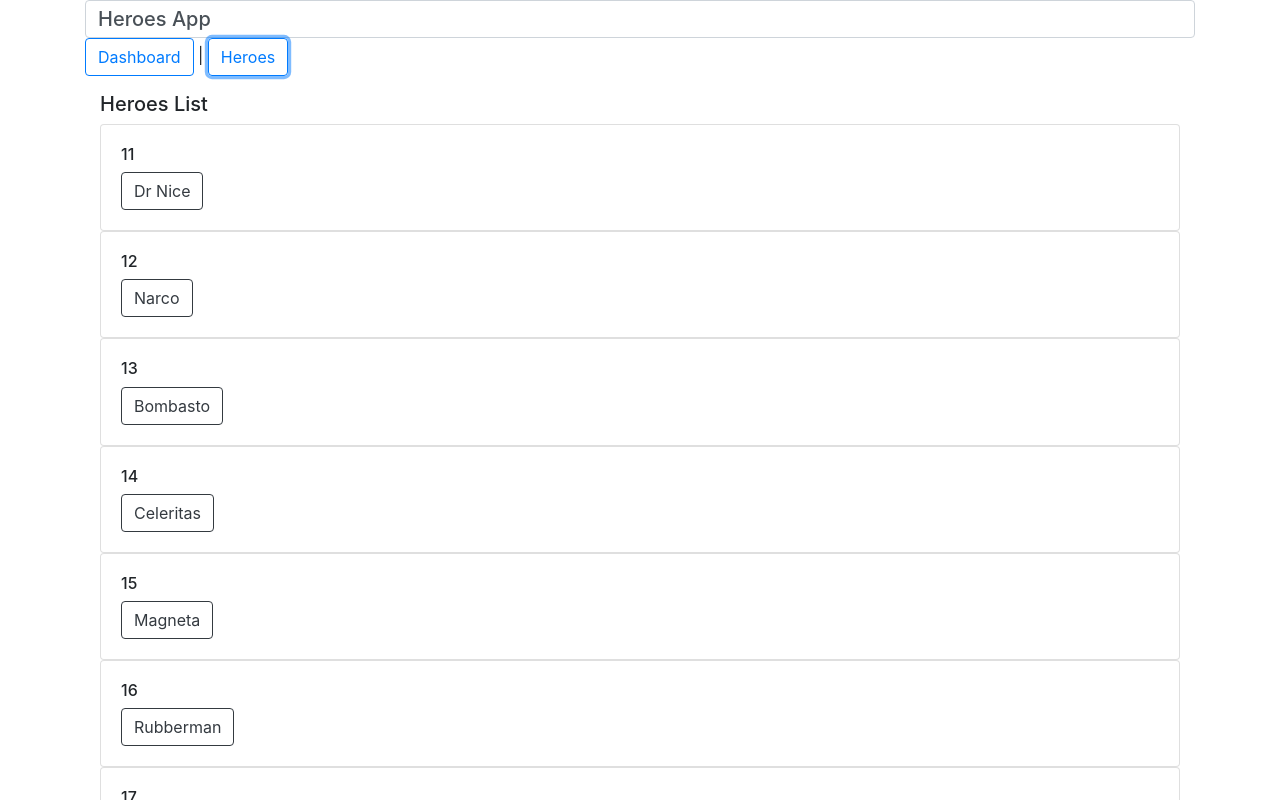
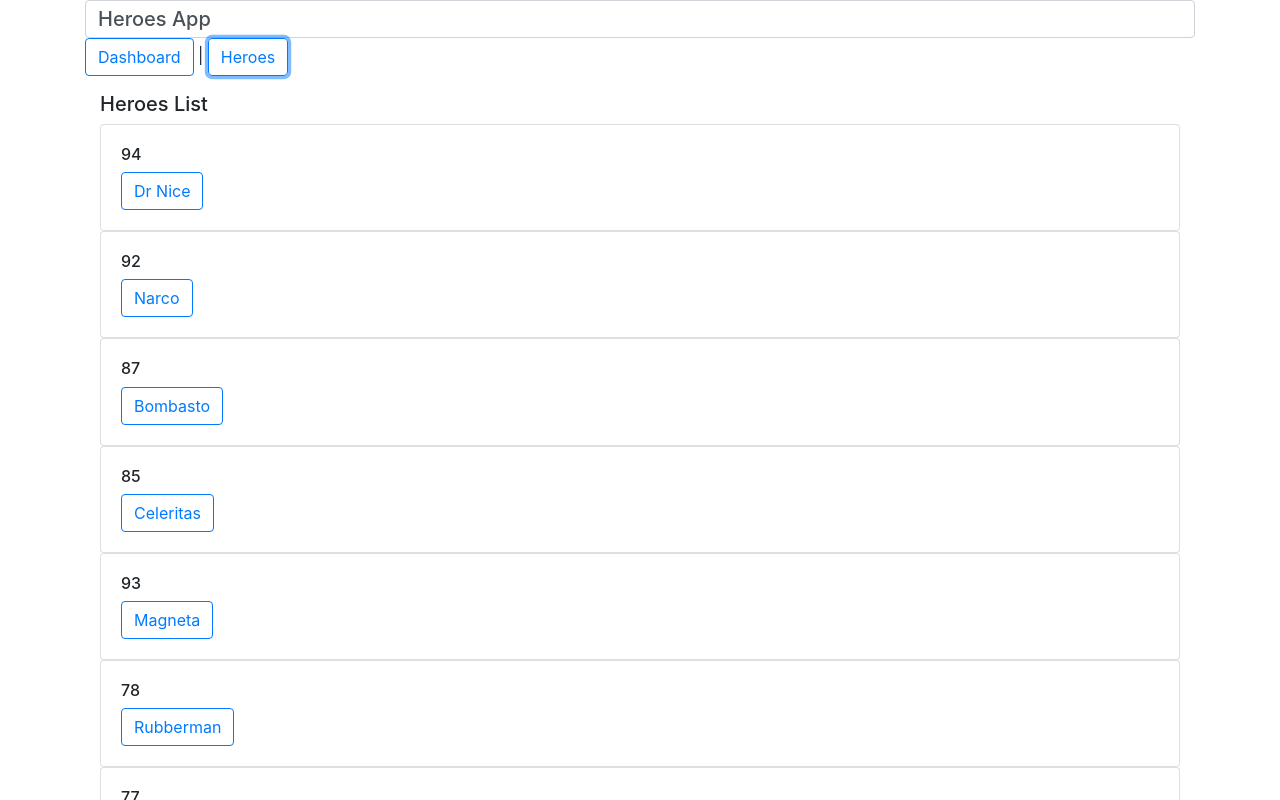
Before and after one commit to AbhisGitHub/angular-app, an Angular app: page / in a window 1280 px wide. Both pictures are taken after a click on the button "Heroes". Shown: the top 800 px of the page. Built offline with nearby package versions, Linux system fonts and the light colour scheme.

Commit message:
Update heroes.component.html

```diff
--- a/src/app/heroes/heroes.component.html
+++ b/src/app/heroes/heroes.component.html
@@ -5,8 +5,8 @@
 	<div *ngIf="ShowList" class="form-group">
 		<div *ngFor="let hero of herolist" class="card">
 			<div class="card-body">
-				<h6>{{hero.id }}</h6>
-				<button (click)="HeroClick(hero)"class="btn btn-outline-dark">{{hero.name | titlecase}}</button>
+				<h6>{{hero.power }}</h6>
+				<button (click)="HeroClick(hero)"class="btn btn-outline-primary">{{hero.name | titlecase}}</button>
 			</div>
 		</div>
 	</div>
@@ -18,7 +18,7 @@
 				Name:<input type="text" [(ngModel)]="selectedhero.name" name="name"
    #name="ngModel" class="form-control" >
 			</div>
-				<button type="submit" class="btn btn-primary">Submit</button>
+				<button type="submit" class="btn btn-outline-success">Update</button>
 		</form>
 	</div>
 
```
